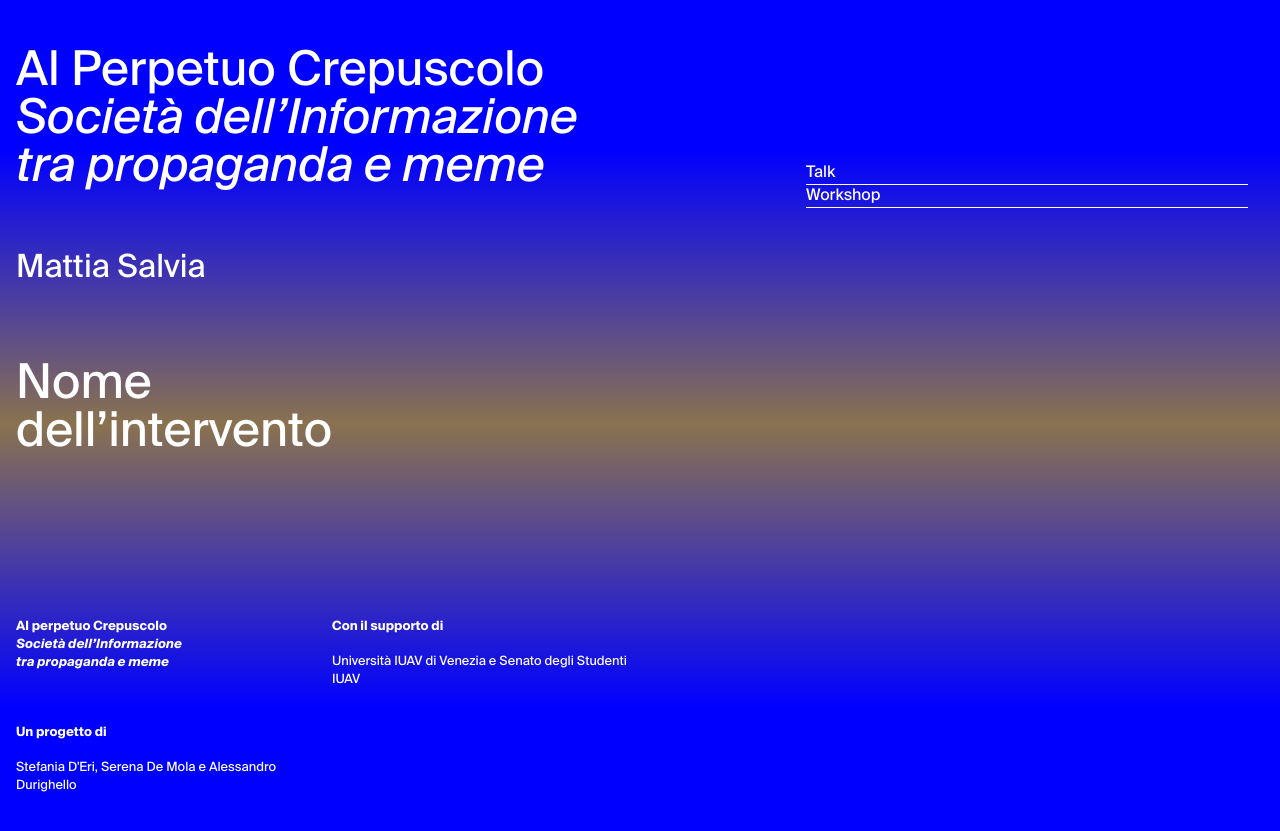
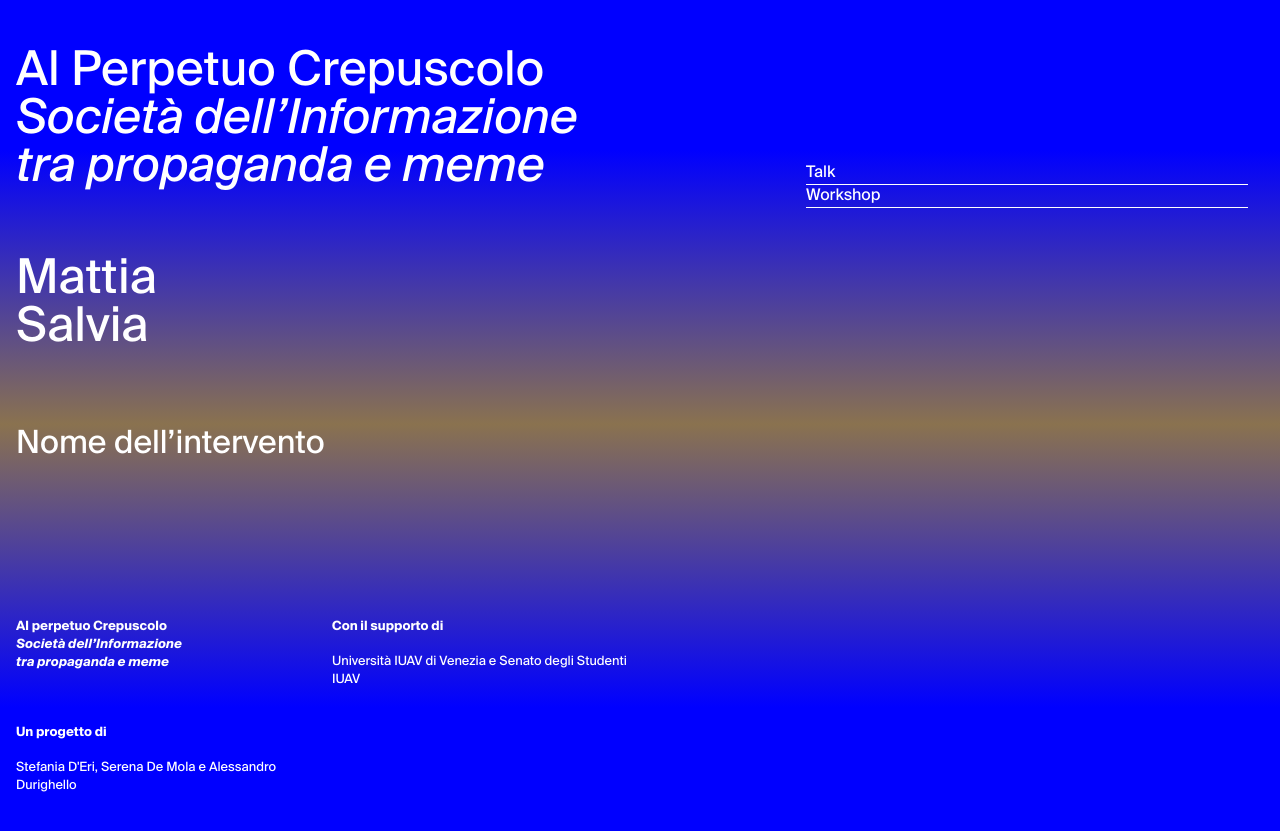
Before and after one commit to deprunit/apc, a Jekyll site: the page built from interventi/salvia.md, in a window 1280 px wide. Shown: the top 831 px of the page. Built offline with Jekyll 4.4.1, drawn with Linux system fonts in a browser that asks for light colours; our own code applies the rules of GitHub Pages for plain Markdown files.

```diff
--- a/interventi/salvia.md
+++ b/interventi/salvia.md
@@ -1,5 +1,5 @@
 ---
 layout: default
 ---
-## Mattia Salvia
-# Nome dell'intervento
+# Mattia Salvia
+## Nome dell'intervento
```
